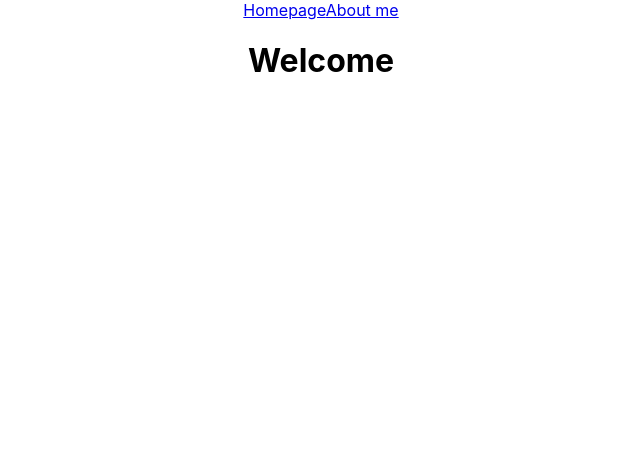
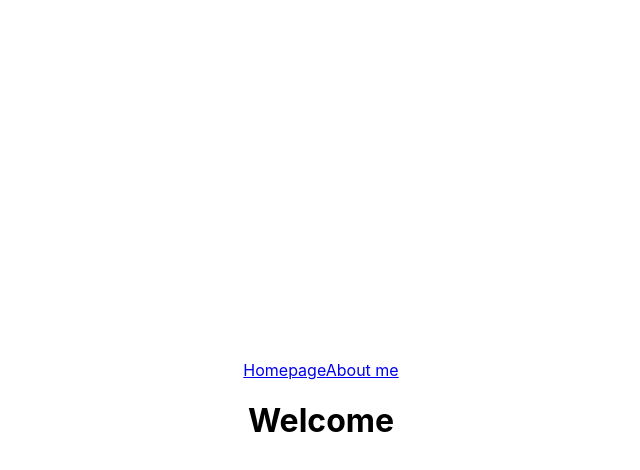
Before and after one commit to nayoung3669/coursera_test, a React (Create React App) app: page / in a window 1280 px wide. Shown: the top 470 px of the page, without its empty margins (319-959 px from the left). Built offline with nearby package versions, Linux system fonts and the light colour scheme.

Commit message:
react-player

```diff
--- a/package.json
+++ b/package.json
@@ -8,6 +8,7 @@
     "@testing-library/user-event": "^13.5.0",
     "react": "^18.2.0",
     "react-dom": "^18.2.0",
+    "react-player": "^2.11.0",
     "react-router-dom": "^6.6.1",
     "react-scripts": "5.0.1",
     "web-vitals": "^2.1.4"
--- a/src/App.js
+++ b/src/App.js
@@ -1,14 +1,22 @@
 import React from 'react';
 import './App.css';
 import { Routes, Route, Link } from 'react-router-dom';
+import ReactPlayer from 'react-player';
 
 import Homepage from './components/Homepage';
 import AboutMe from './components/AboutMe';
 
 
 function App() {
+
+  const vidUrl="";
   return (
     <div className='App'>
+      <ReactPlayer
+        url={vidUrl}
+        playing={false}
+        volume={0.5}
+      />
       <nav className='nav'>
         <Link to="/" className="nav-item">Homepage</Link>
         <Link to="/about-me" className="nav-item">About me</Link>
```
Also changed, not shown: 1 other file (tests, documents, lock files or other folders).
